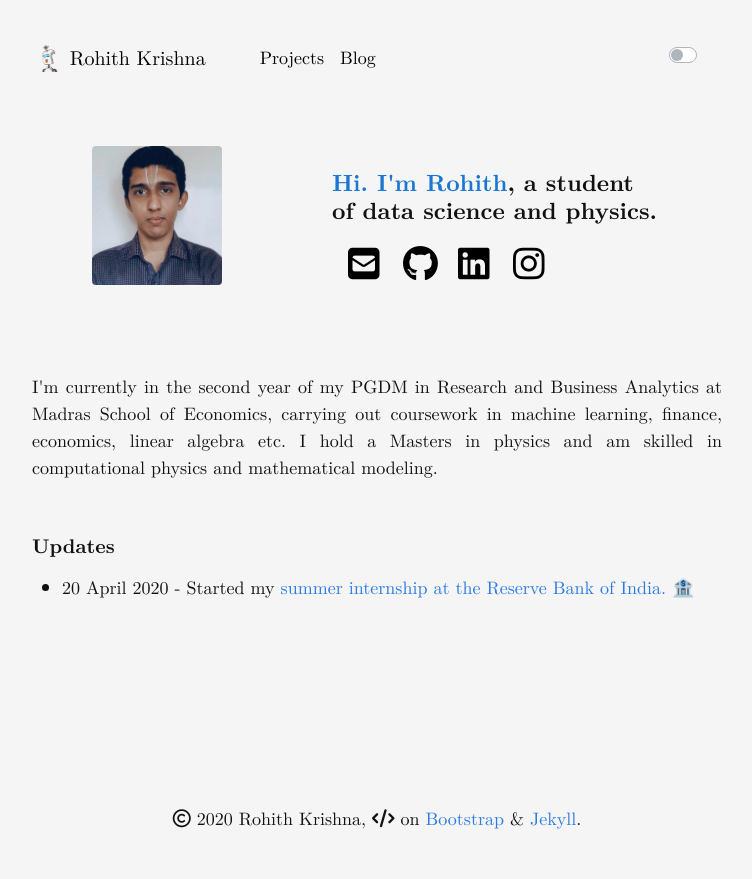
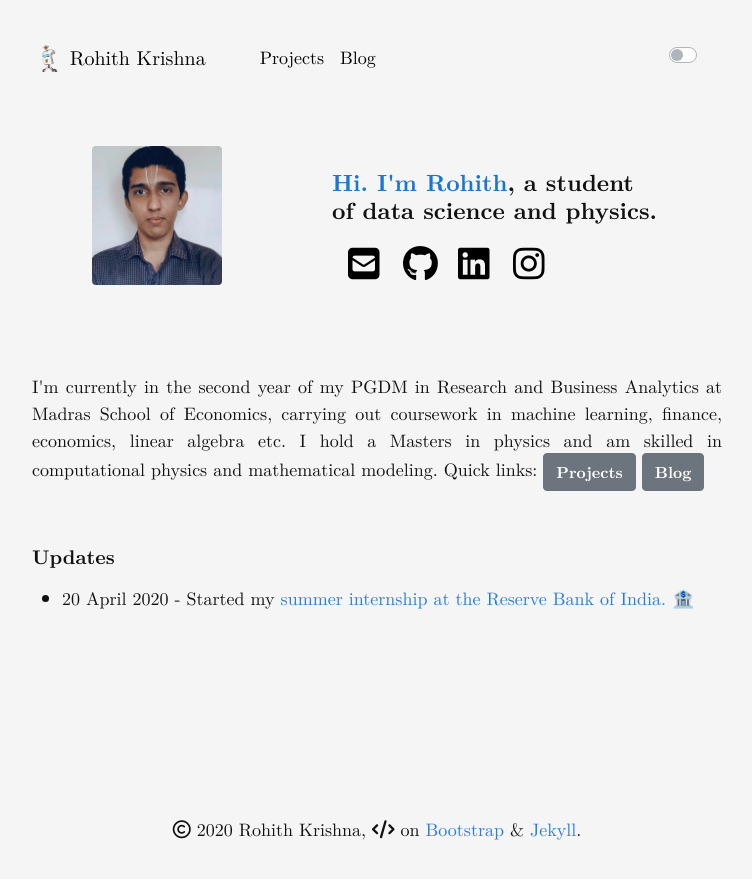
Before and after one commit to rohithmay/rohithmay.github.io, a Jekyll site: the page built from index.md, in a window 1280 px wide. Shown: the top 879 px of the page, without its empty margins (263-1015 px from the left). Built offline with Jekyll 4.4.1, drawn with Linux system fonts in a browser that asks for light colours; nearby versions of some CDN libraries; a style sheet for code colours, icons or effects is not loaded.

Commit message:
Update index.md

```diff
--- a/index.md
+++ b/index.md
@@ -140,6 +140,14 @@ Template for latest updates here
                         I'm currently in the second year of my PGDM in Research and Business Analytics at
                       Madras School of Economics, carrying out coursework in machine learning, finance, economics, linear algebra etc. I hold a Masters in physics and am skilled in computational physics and mathematical modeling.
 
+
+
+                    Quick links:
+                    <a href="/projects">
+                    <button type="button" class="btn btn-secondary"> <strong> Projects </strong></button> </a>
+                    <a href="/blog">
+                    <button type="button" class="btn btn-secondary"> <strong> Blog </strong></button> </a>
+
 <!--
 
 
```
